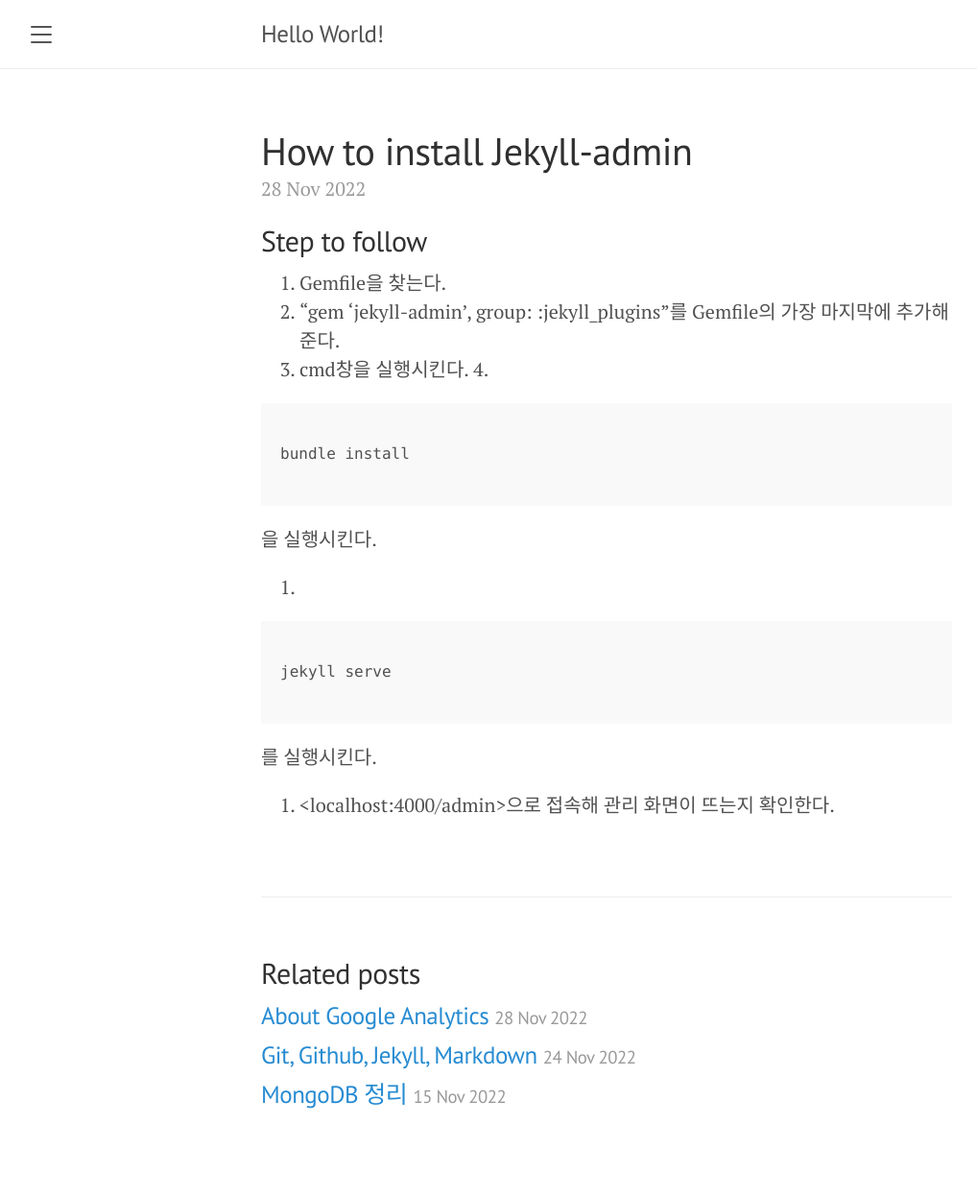
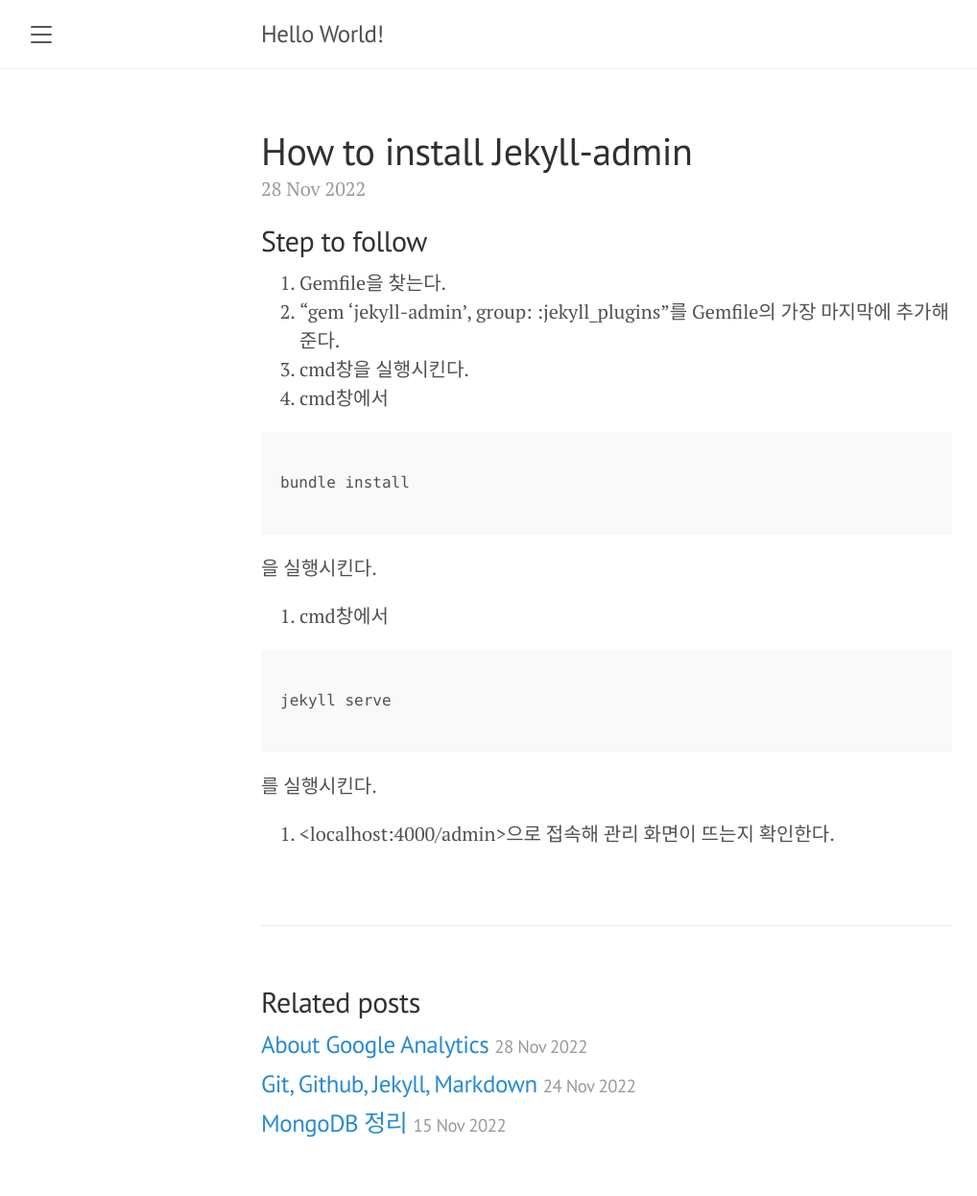
Before and after one commit to Reveroftrillion/Reveroftrillion.github.io, a Jekyll site: the page built from _posts/2022-11-28-How to install Jekyll-admin.md, in a window 1280 px wide. Shown: the whole page at 96% size, without its empty margins (8-1026 px from the left). Built offline with Jekyll 4.4.1, drawn with Linux system fonts in a browser that asks for light colours; before the commit the page ends 1216 px from its top, so only the background shows below that.

Commit message:
Update 2022-11-28-How to install Jekyll-admin.md

```diff
--- a/_posts/2022-11-28-How to install Jekyll-admin.md
+++ b/_posts/2022-11-28-How to install Jekyll-admin.md
@@ -10,13 +10,13 @@
 1. Gemfile을 찾는다.
 2. "gem 'jekyll-admin', group: :jekyll_plugins"를 Gemfile의 가장 마지막에 추가해준다.
 3. cmd창을 실행시킨다.
-4.
+4. cmd창에서
 <pre>
 <code>
 bundle install
 </code>
 </pre>을 실행시킨다.
-5.
+5. cmd창에서
 <pre>
 <code>
 jekyll serve
```
